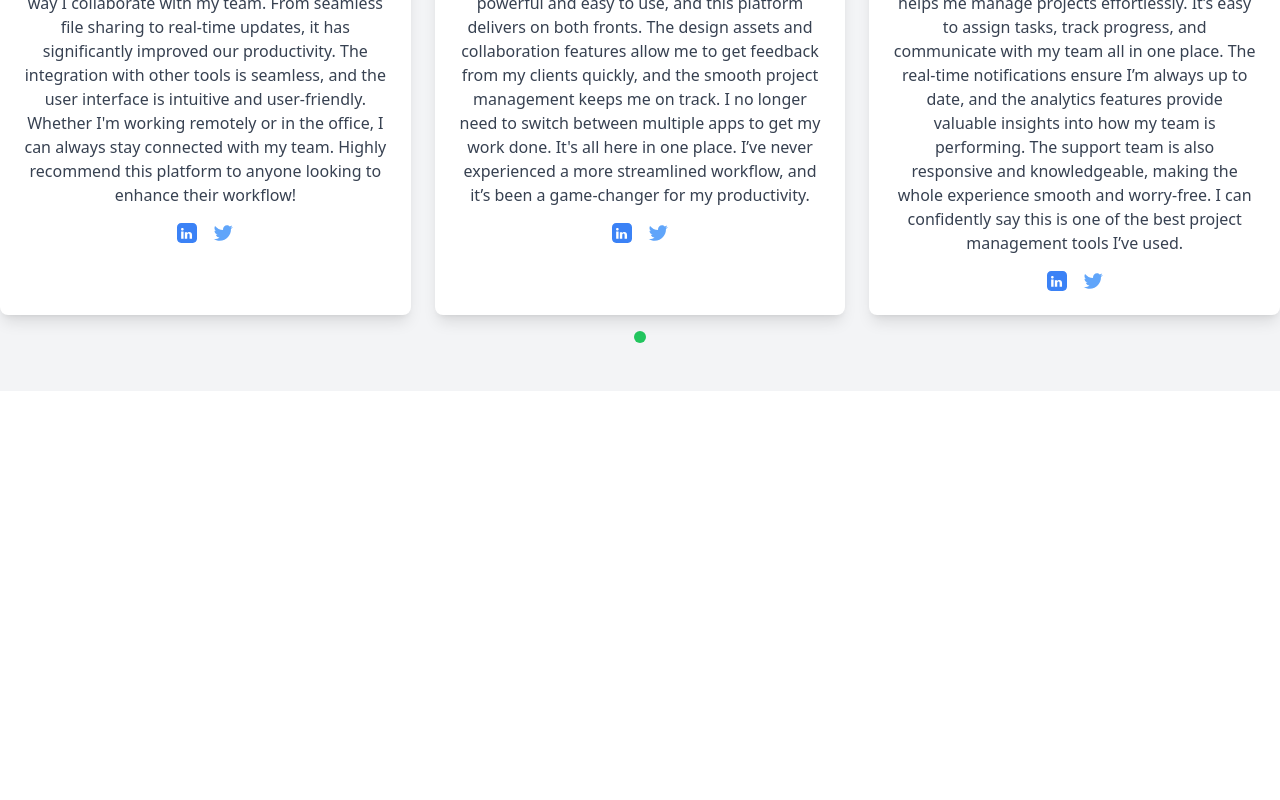
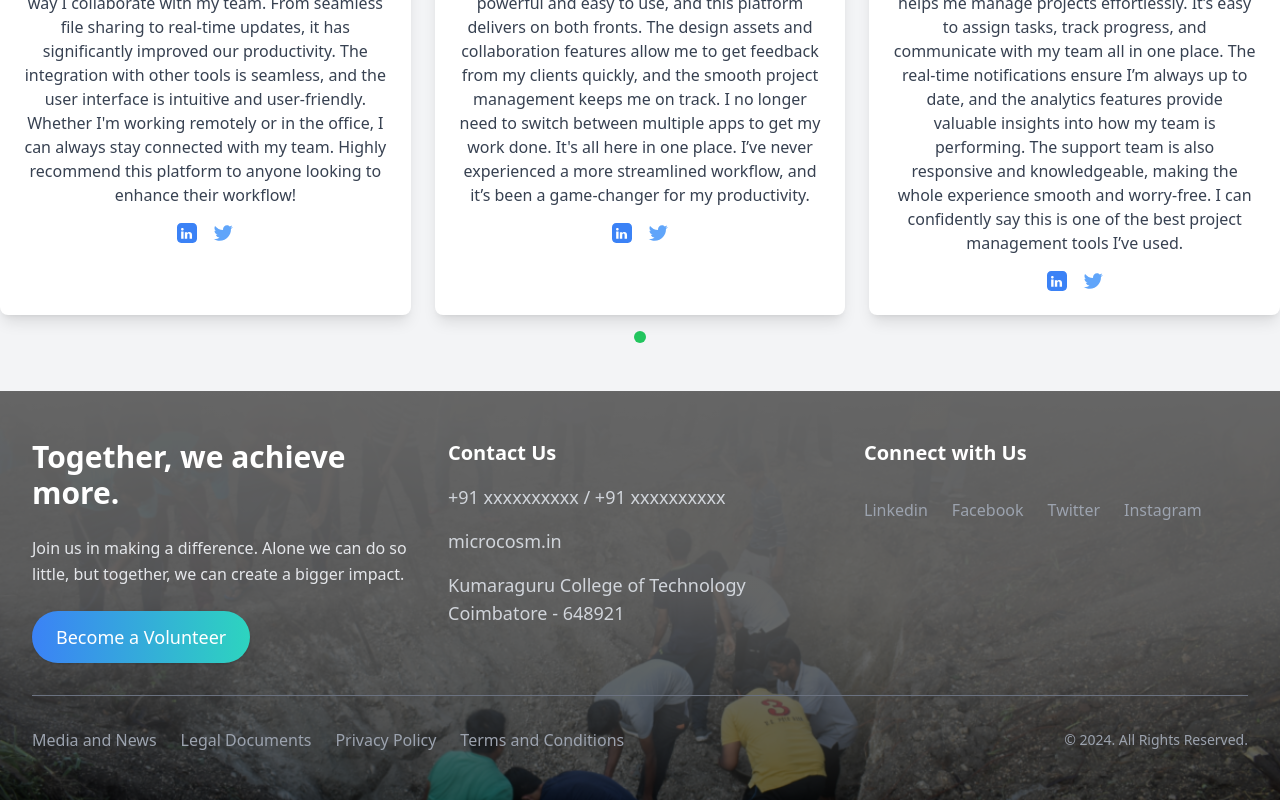
Before and after one commit to Kumaraguru-Microcosm/Microcosm-Website, a React (Vite) app: page /projects in a window 1280 px wide. Shown: the part 1558-2358 px from the top of the page. Before the commit the page ends 1949 px from the top, so only its background shows below. Built offline with nearby package versions, Linux system fonts and the light colour scheme.

Commit message:
additional updates

```diff
--- a/src/pages/HomePage.tsx
+++ b/src/pages/HomePage.tsx
@@ -18,7 +18,7 @@ const HomePage = () => {
             <ImpactStatistics />
             <DynamicEvents />
             <FeaturedProjects />
-            <Testimonial />
+            {/* <Testimonial /> */}
             <SubscribeSection />
             <Footer />
         </div>
--- a/src/pages/ProjectPage.tsx
+++ b/src/pages/ProjectPage.tsx
@@ -2,6 +2,7 @@ import ProjectShowCasing from "../components/project/ProjectShowCasing.tsx";
 import HeroSlider from "../components/HeroSlider.tsx";
 import Header from "../components/Header.tsx";
 import Testimonial from "../components/Testimonial.tsx";
+import Footer from "../components/Footer.tsx";
 
 const ProjectPage = () => {
   return (
@@ -12,6 +13,7 @@ const ProjectPage = () => {
         {/* <Testimonial /> */}
         {/* <Projects /> */}
         <Testimonial />
+        <Footer />
     </div>
   );
 }
```
